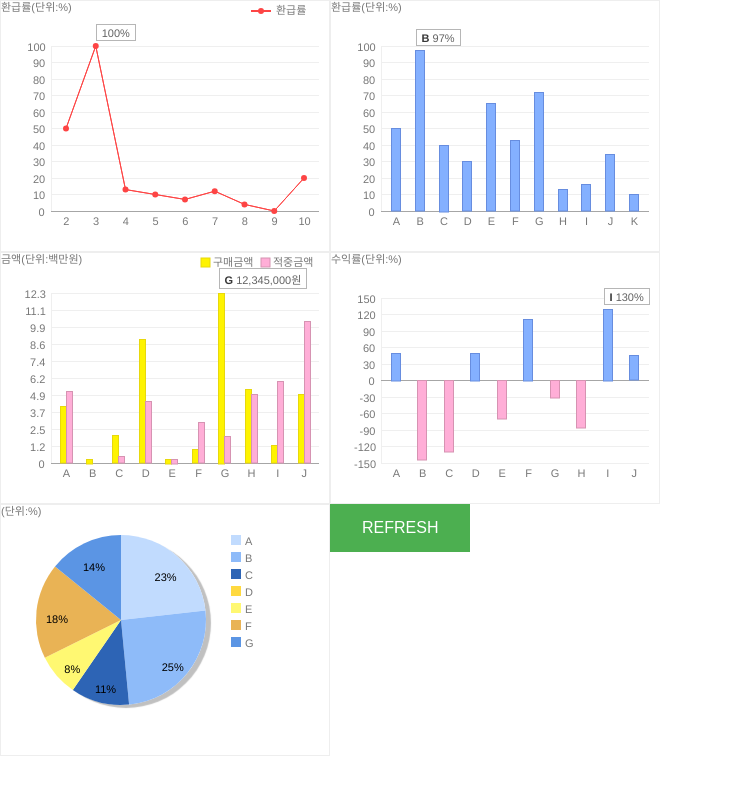
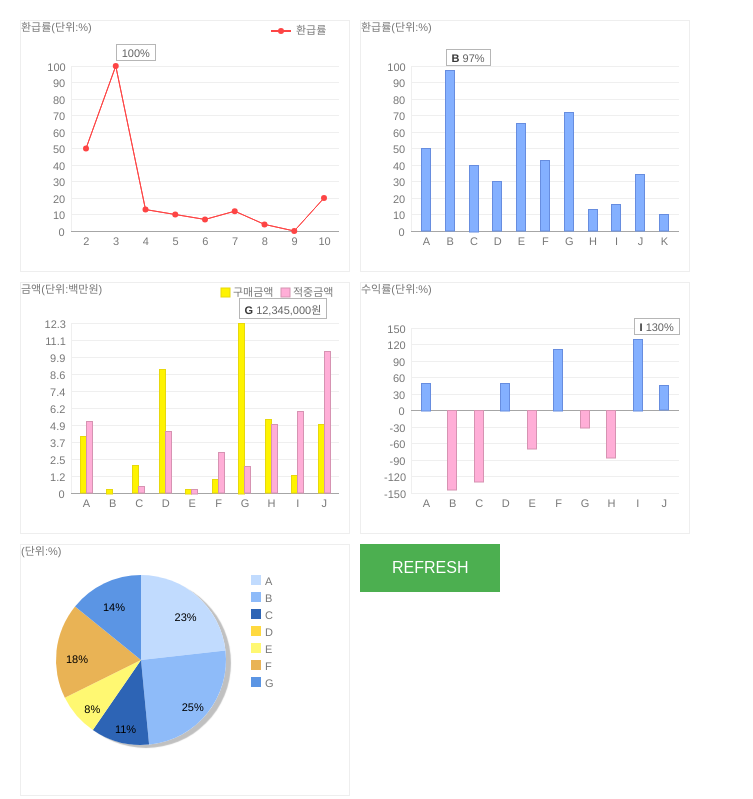
Before and after one commit to lim-lim-lim/simple-chart, a website: page index.html in a window 1280 px wide. Shown: the whole page, without its empty margins (0-753 px from the left). Drawn offline with nearby package versions, Linux system fonts and the light colour scheme.

Commit message:
readme추가 및 스타일 수정

```diff
--- a/css/common.css
+++ b/css/common.css
@@ -89,8 +89,9 @@
 }
 
 #container{
-    width: 660px;
+    width: 700px;
     height:100%;
+    padding: 20px;
 }
 
 .chart_container{
@@ -99,6 +100,8 @@
     position: relative;
     float: left;
     border: 1px solid #EEEEEE;
+    margin-right: 10px;
+    margin-bottom: 10px;
 }
 
 #btn_refresh{
```
Also changed, not shown: package.json (added, +23 -0 lines), README.md (added), doc/img/screenshot1.png (added), 1 other file.
